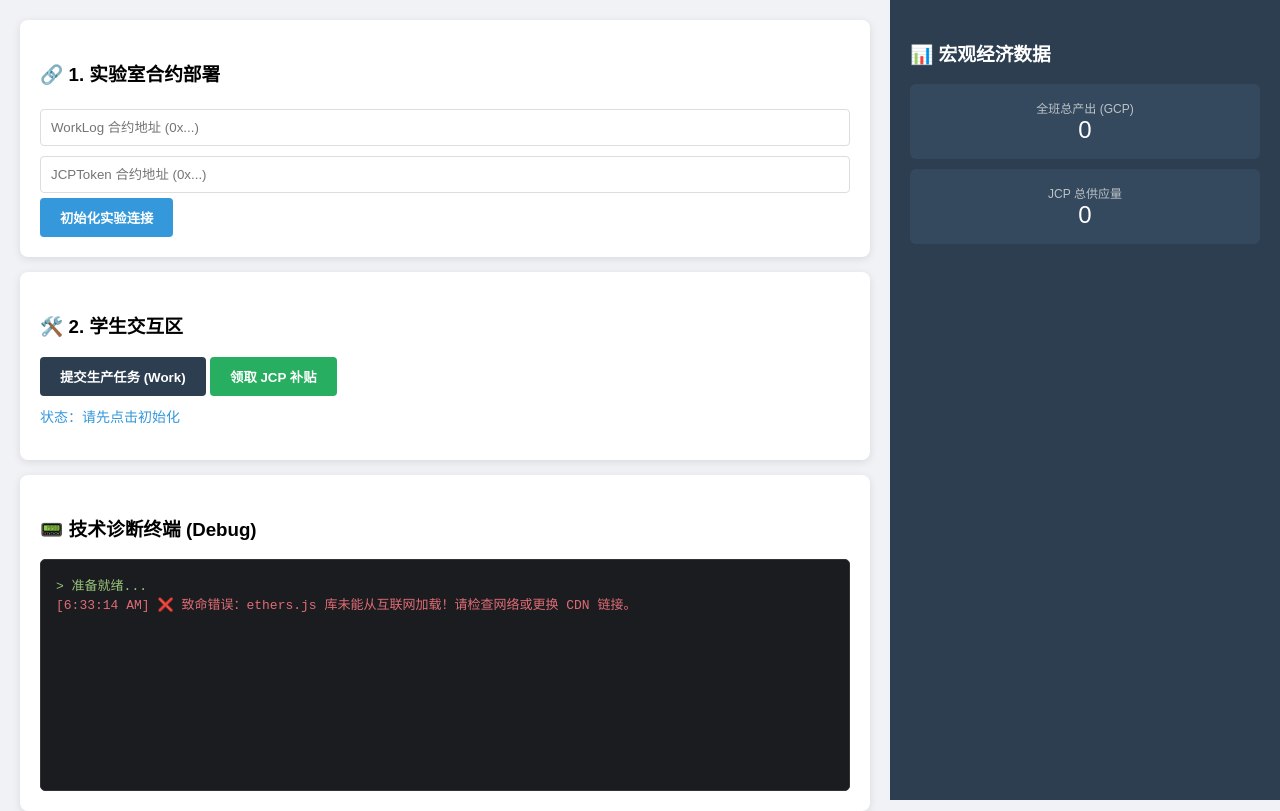
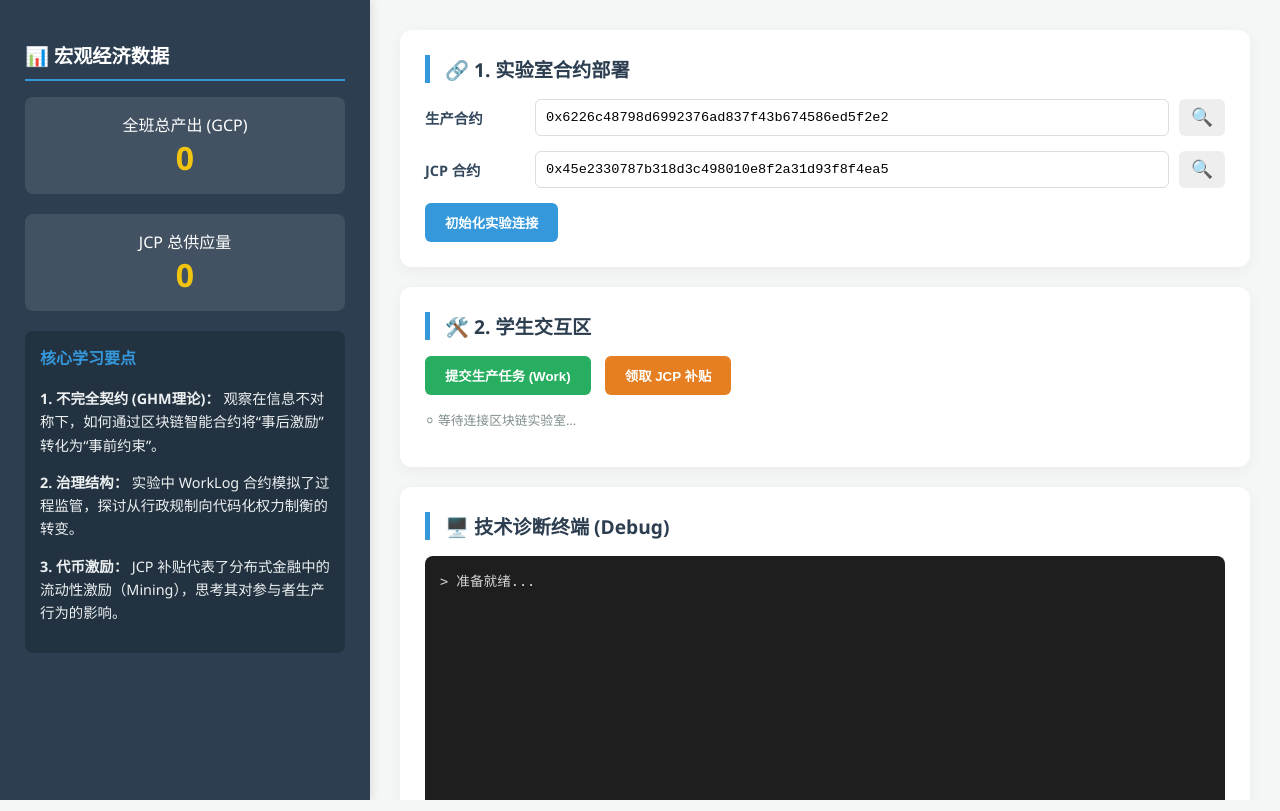
Before and after one commit to moyang-creator/JCP-LAB, a plain HTML site: page index.html in a window 1280 px wide. Drawn offline with Linux system fonts and the light colour scheme.

Commit message:
增加功能和学习要点说明
增加功能和学习要点说明

```diff
--- a/index.html
+++ b/index.html
@@ -3,146 +3,158 @@
 <head>
     <meta charset="UTF-8">
     <meta name="viewport" content="width=device-width, initial-scale=1.0">
-    <title>JCP 终端 - 实验专用版</title>
-    <script src="https://cdnjs.cloudflare.com/ajax/libs/ethers/5.7.2/ethers.umd.min.js" type="text/javascript"></script>
+    <title>区块链金融虚拟仿真实验室 - 暨南大学</title>
+    <script src="https://cdnjs.cloudflare.com/ajax/libs/ethers/5.7.2/dist/ethers.umd.min.js"></script>
     <style>
-        :root { --primary: #2c3e50; --accent: #3498db; --success: #27ae60; --error: #e06c75; }
-        body { font-family: sans-serif; margin: 0; display: flex; height: 100vh; background: #f0f2f5; }
-        .main-panel { flex: 1; padding: 20px; display: flex; flex-direction: column; gap: 15px; }
-        .sidebar { width: 350px; background: var(--primary); color: white; padding: 20px; display: flex; flex-direction: column; }
-        .card { background: white; padding: 20px; border-radius: 8px; box-shadow: 0 2px 8px rgba(0,0,0,0.1); }
-        .debug-console { background: #1a1c1f; color: #98c379; padding: 15px; border-radius: 5px; font-family: monospace; height: 200px; overflow-y: auto; font-size: 13px; border: 1px solid #333; }
-        input { width: 100%; padding: 10px; margin: 5px 0; box-sizing: border-box; border: 1px solid #ddd; border-radius: 4px; }
-        button { padding: 10px 20px; border: none; border-radius: 4px; cursor: pointer; background: var(--accent); color: white; font-weight: bold; }
-        button:disabled { background: #ccc; }
-        .data-box { background: #34495e; padding: 15px; border-radius: 6px; margin-bottom: 10px; text-align: center; }
+        :root { --primary: #2c3e50; --secondary: #34495e; --accent: #3498db; --success: #27ae60; --bg: #f4f7f6; }
+        body { font-family: 'Segoe UI', Tahoma, Geneva, Verdana, sans-serif; background: var(--bg); margin: 0; display: flex; height: 100vh; overflow: hidden; }
+
+        /* 侧边栏样式 */
+        .sidebar { width: 320px; background: var(--primary); color: white; padding: 25px; display: flex; flex-direction: column; box-shadow: 2px 0 10px rgba(0,0,0,0.1); overflow-y: auto; }
+        .sidebar h2 { border-bottom: 2px solid var(--accent); padding-bottom: 10px; font-size: 1.2rem; }
+        .data-card { background: rgba(255,255,255,0.1); padding: 15px; border-radius: 8px; margin-bottom: 20px; text-align: center; }
+        .data-value { font-size: 2rem; font-weight: bold; color: #f1c40f; }
+        .study-notes { font-size: 0.9rem; line-height: 1.6; color: #ecf0f1; background: rgba(0,0,0,0.2); padding: 15px; border-radius: 8px; }
+        .study-notes h3 { color: var(--accent); margin-top: 0; font-size: 1rem; }
+
+        /* 主界面样式 */
+        .main-content { flex: 1; padding: 30px; overflow-y: auto; display: flex; flex-direction: column; gap: 20px; }
+        .section { background: white; padding: 25px; border-radius: 12px; box-shadow: 0 4px 15px rgba(0,0,0,0.05); }
+        .section h2 { margin-top: 0; color: var(--primary); border-left: 5px solid var(--accent); padding-left: 15px; font-size: 1.2rem; }
+
+        /* 输入框布局 */
+        .input-group { display: flex; align-items: center; gap: 10px; margin-bottom: 15px; }
+        .input-group label { width: 100px; font-weight: bold; color: var(--secondary); font-size: 0.9rem; }
+        input { flex: 1; padding: 10px; border: 1px solid #ddd; border-radius: 6px; font-family: monospace; font-size: 0.85rem; }
+
+        /* 按钮样式 */
+        .btn { padding: 10px 20px; border: none; border-radius: 6px; cursor: pointer; font-weight: bold; transition: 0.3s; }
+        .btn-primary { background: var(--accent); color: white; }
+        .btn-primary:hover { background: #2980b9; }
+        .btn-success { background: var(--success); color: white; margin-right: 10px; }
+        .btn-view { background: #eee; color: #666; padding: 8px 12px; font-size: 1.1rem; }
+        .btn-view:hover { background: #ddd; color: var(--primary); }
+
+        /* 终端样式 */
+        #console { background: #1e1e1e; color: #d4d4d4; padding: 15px; border-radius: 8px; font-family: 'Consolas', monospace; height: 250px; overflow-y: auto; font-size: 0.85rem; line-height: 1.5; }
+        .log-info { color: #9cdcfe; }
+        .log-success { color: #b5cea8; }
+        .log-error { color: #f44747; }
     </style>
 </head>
 <body>
 
-<div class="main-panel">
-    <div class="card">
-        <h3>🔗 1. 实验室合约部署</h3>
-        <input type="text" id="input-worklog" placeholder="WorkLog 合约地址 (0x...)" value="">
-        <input type="text" id="input-jcptoken" placeholder="JCPToken 合约地址 (0x...)" value="">
-        <button onclick="connectContracts()">初始化实验连接</button>
+    <div class="sidebar">
+        <h2>📊 宏观经济数据</h2>
+        <div class="data-card">
+            <div>全班总产出 (GCP)</div>
+            <div id="display-gcp" class="data-value">0</div>
+        </div>
+        <div class="data-card">
+            <div>JCP 总供应量</div>
+            <div id="display-supply" class="data-value">0</div>
         </div>
 
-    <div class="card">
-        <h3>🛠️ 2. 学生交互区</h3>
-        <button id="btn-work" disabled onclick="doWork()" style="background:var(--primary)">提交生产任务 (Work)</button>
-        <button id="btn-claim" disabled onclick="claim()" style="background:var(--success)">领取 JCP 补贴</button>
-        <p id="user-status" style="color:var(--accent); font-size: 14px; margin-top: 10px;">状态：请先点击初始化</p>
-    </div>
-
-    <div class="card" style="flex:1">
-        <h3>📟 技术诊断终端 (Debug)</h3>
-        <div id="debug-console" class="debug-console">> 准备就绪...</div>
+        <div class="study-notes">
+            <h3>核心学习要点</h3>
+            <p><b>1. 不完全契约 (GHM理论)：</b> 观察在信息不对称下，如何通过区块链智能合约将“事后激励”转化为“事前约束”。</p>
+            <p><b>2. 治理结构：</b> 实验中 WorkLog 合约模拟了过程监管，探讨从行政规制向代码化权力制衡的转变。</p>
+            <p><b>3. 代币激励：</b> JCP 补贴代表了分布式金融中的流动性激励（Mining），思考其对参与者生产行为的影响。</p>
         </div>
     </div>
 
-<div class="sidebar">
-    <h3>📊 宏观经济数据</h3>
-    <div class="data-box">
-        <div style="font-size: 12px; color: #bdc3c7;">全班总产出 (GCP)</div>
-        <div id="val-gcp" style="font-size: 24px;">0</div>
+    <div class="main-content">
+        <div class="section">
+            <h2>🔗 1. 实验室合约部署</h2>
+            <div class="input-group">
+                <label>生产合约</label>
+                <input type="text" id="addr-work" value="0x6226c48798d6992376ad837f43b674586ed5f2e2">
+                <button class="btn btn-view" title="在浏览器查看" onclick="viewOnEtherscan('addr-work')">🔍</button>
             </div>
-    <div class="data-box">
-        <div style="font-size: 12px; color: #bdc3c7;">JCP 总供应量</div>
-        <div id="val-supply" style="font-size: 24px;">0</div>
+            <div class="input-group">
+                <label>JCP 合约</label>
+                <input type="text" id="addr-jcp" value="0x45e2330787b318d3c498010e8f2a31d93f8f4ea5">
+                <button class="btn btn-view" title="在浏览器查看" onclick="viewOnEtherscan('addr-jcp')">🔍</button>
+            </div>
+            <button class="btn btn-primary" onclick="initLab()">初始化实验连接</button>
+        </div>
+
+        <div class="section">
+            <h2>🛠️ 2. 学生交互区</h2>
+            <button class="btn btn-success" onclick="doWork()">提交生产任务 (Work)</button>
+            <button class="btn btn-success" style="background:#e67e22" onclick="claimJCP()">领取 JCP 补贴</button>
+            <p id="status-tag" style="font-size: 0.8rem; color: #7f8c8d; margin-top: 15px;">⚪ 等待连接区块链实验室...</p>
+        </div>
+
+        <div class="section">
+            <h2>🖥️ 技术诊断终端 (Debug)</h2>
+            <div id="console">> 准备就绪...</div>
         </div>
     </div>
 
     <script>
-    let provider, signer, workLogContract, jcpTokenContract;
+        let provider, signer, workContract, jcpContract;
+        const workABI = ["function totalWork() public view returns (uint256)", "function performWork() public"];
+        const jcpABI = ["function totalSupply() public view returns (uint256)", "function mintSubsidy() public"];
 
-    function debugLog(msg, isError = false) {
-        const consoleBox = document.getElementById('debug-console');
-        const color = isError ? "#e06c75" : "#98c379";
-        consoleBox.innerHTML += `<div style="color: ${color}">[${new Date().toLocaleTimeString()}] ${isError ? '❌' : '⚙️'} ${msg}</div>`;
-        consoleBox.scrollTop = consoleBox.scrollHeight;
+        function log(msg, type = 'info') {
+            const div = document.getElementById('console');
+            const time = new Date().toLocaleTimeString();
+            div.innerHTML += `<div class="log-${type}">[${time}] ${msg}</div>`;
+            div.scrollTop = div.scrollHeight;
         }
 
-    // 检查 ethers 是否加载成功
-    window.onload = function() {
-        if (typeof ethers === 'undefined') {
-            debugLog("致命错误：ethers.js 库未能从互联网加载！请检查网络或更换 CDN 链接。", true);
-        } else {
-            debugLog("ethers.js 库加载成功，版本：" + ethers.version);
-        }
-    };
-
-    async function connectContracts() {
-        if (typeof ethers === 'undefined') {
-            alert("脚本库未加载，请刷新页面或检查网络环境。");
-            return;
+        function viewOnEtherscan(id) {
+            const addr = document.getElementById(id).value;
+            if(addr) window.open(`https://sepolia.etherscan.io/address/${addr}`, '_blank');
         }
 
-        const wAddr = document.getElementById('input-worklog').value.trim();
-        const jAddr = document.getElementById('input-jcptoken').value.trim();
-
-        if (!ethers.utils.isAddress(wAddr) || !ethers.utils.isAddress(jAddr)) {
-            debugLog("地址格式不正确，请重新检查", true);
-            return;
-        }
-
-        if (window.ethereum) {
+        async function initLab() {
             try {
-                debugLog("正在申请 MetaMask 连接权限...");
+                if (!window.ethereum) return log("未检测到 MetaMask", "error");
                 provider = new ethers.providers.Web3Provider(window.ethereum);
                 await provider.send("eth_requestAccounts", []);
                 signer = provider.getSigner();
 
-                const workLogABI = ["function submitTask() public", "function totalWork() public view returns (uint256)"];
-                const jcpTokenABI = ["function claimSubsidy() public", "function totalSupply() public view returns (uint256)"];
+                const addrWork = document.getElementById('addr-work').value;
+                const addrJCP = document.getElementById('addr-jcp').value;
 
-                workLogContract = new ethers.Contract(wAddr, workLogABI, signer);
-                jcpTokenContract = new ethers.Contract(jAddr, jcpTokenABI, signer);
+                workContract = new ethers.Contract(addrWork, workABI, signer);
+                jcpContract = new ethers.Contract(addrJCP, jcpABI, signer);
 
-                // 验证读取数据
-                const gcp = await workLogContract.totalWork();
-                debugLog("链路打通！当前 GCP: " + gcp);
-
-                document.getElementById('btn-work').disabled = false;
-                document.getElementById('btn-claim').disabled = false;
-                document.getElementById('user-status').innerText = "✅ 已连接至区块链实验室";
-
-                // 启动轮询更新
-                setInterval(updateData, 5000);
-            } catch (err) {
-                debugLog("连接失败: " + err.message, true);
-            }
-        } else {
-            debugLog("未检测到钱包插件", true);
-        }
+                document.getElementById('status-tag').innerText = "✅ 已连接至区块链实验室";
+                log("链路打通！当前网络：" + (await provider.getNetwork()).name, "success");
+                refreshData();
+            } catch (e) { log("连接失败: " + e.message, "error"); }
         }
 
-    async function updateData() {
+        async function refreshData() {
             try {
-            const gcp = await workLogContract.totalWork();
-            const supply = await jcpTokenContract.totalSupply();
-            document.getElementById('val-gcp').innerText = gcp.toString();
-            document.getElementById('val-supply').innerText = Math.round(ethers.utils.formatEther(supply));
+                const gcp = await workContract.totalWork();
+                const supply = await jcpContract.totalSupply();
+                document.getElementById('display-gcp').innerText = gcp.toString();
+                document.getElementById('display-supply').innerText = ethers.utils.formatEther(supply).split('.')[0];
             } catch (e) { console.error(e); }
         }
 
         async function doWork() {
             try {
-            debugLog("正在提交生产任务，请在钱包确认...");
-            const tx = await workLogContract.submitTask();
-            debugLog("交易已发送，等待链上确认...");
+                log("正在提交生产任务...");
+                const tx = await workContract.performWork();
                 await tx.wait();
-            debugLog("生产任务确认成功！");
-        } catch (e) { debugLog("操作取消: " + e.message, true); }
+                log("生产任务确认成功！", "success");
+                refreshData();
+            } catch (e) { log("任务失败: " + e.message, "error"); }
         }
 
-    async function claim() {
+        async function claimJCP() {
             try {
-            debugLog("正在领取补贴...");
-            const tx = await jcpTokenContract.claimSubsidy();
+                log("正在领取补贴...");
+                const tx = await jcpContract.mintSubsidy();
                 await tx.wait();
-            debugLog("JCP 领取成功！");
-        } catch (e) { debugLog("领取失败: " + e.message, true); }
+                log("JCP 领取成功！", "success");
+                refreshData();
+            } catch (e) { log("领取失败: " + e.message, "error"); }
         }
     </script>
 </body>
```
Lines whose indentation alone changed are shown as unchanged.
